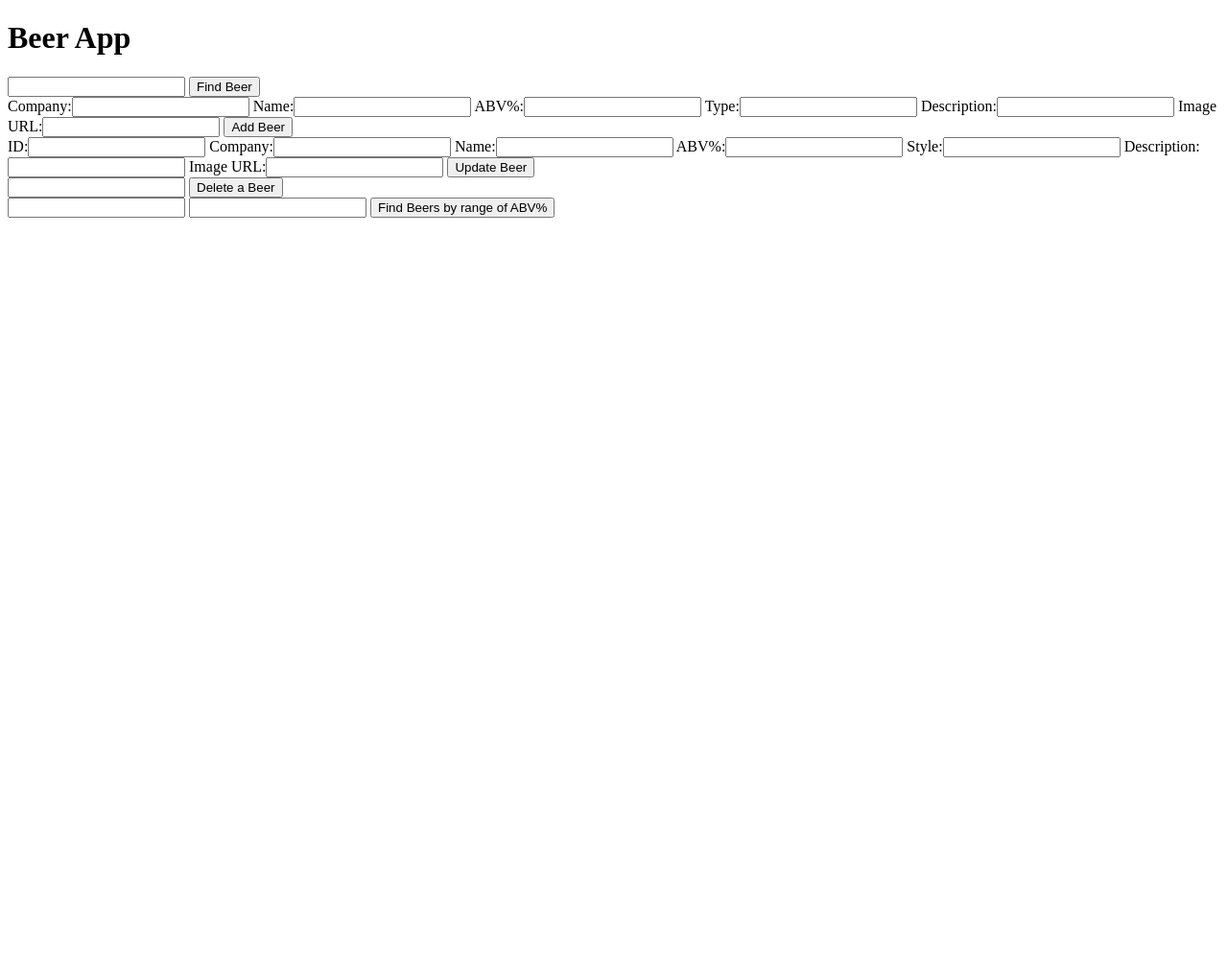
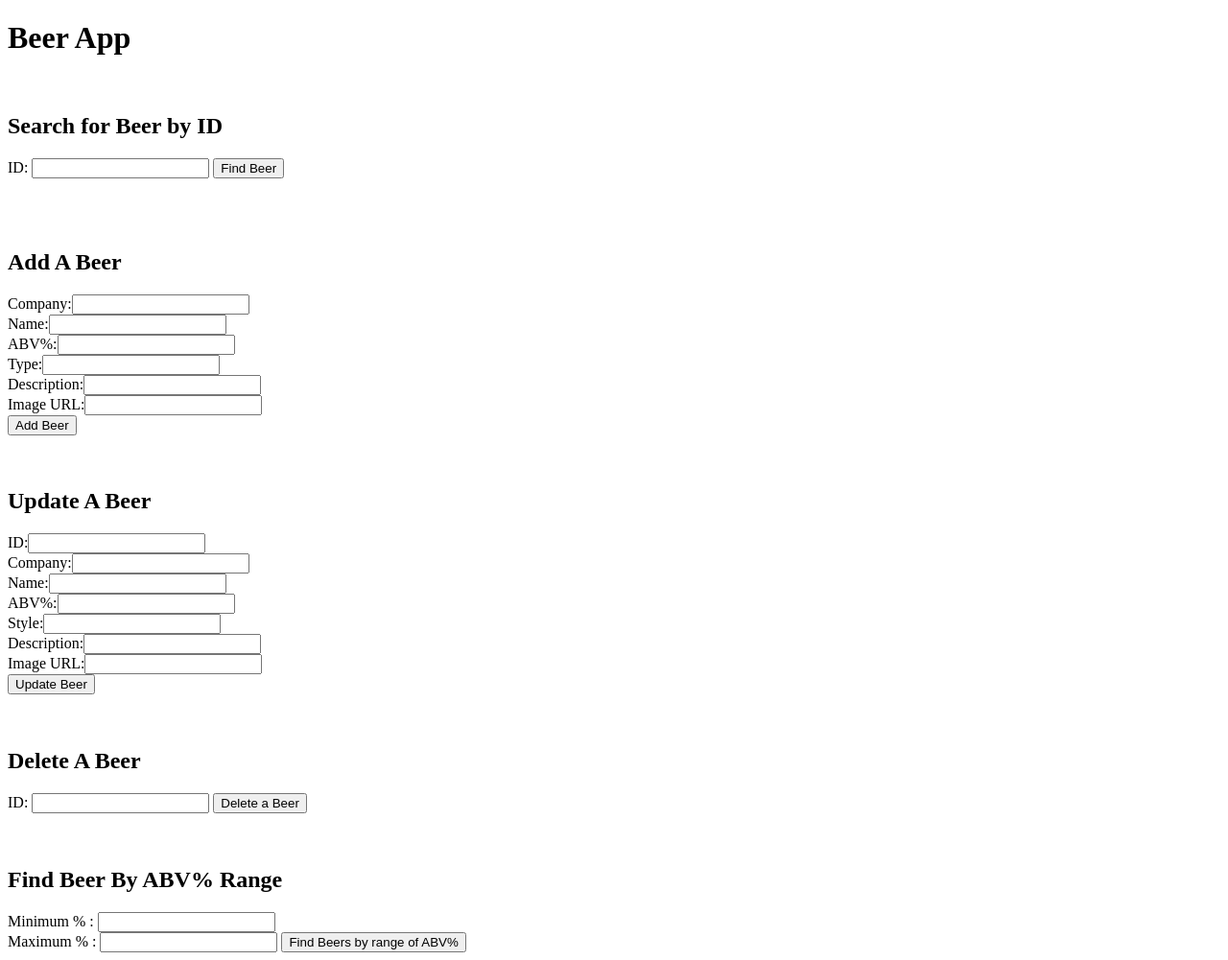
Before and after one commit to ZackTheAwkward/EventTrackerProject, a web app: page / in a window 1280 px wide. Shown: the whole page at 96% size. Before the commit the page ends 800 px from the top, so only its background shows below. Run offline with its HTML, style and script files only (its server is not run), Linux system fonts and the light colour scheme; data that the repository does not hold is empty.

Commit message:
fixed search by ABV range function, added more elements to make index page more readable

```diff
--- a/BeerTrackerREST/src/main/webapp/index.html
+++ b/BeerTrackerREST/src/main/webapp/index.html
@@ -8,50 +8,79 @@
 <body>
   <h1>Beer App</h1>
 
+<br>
 
 
+<h2>Search for Beer by ID</h2>
 <form name="findBeer">
-<input type="number" name="beerId">
+ID: <input type="number" name="beerId">
 <button name="lookup">Find Beer</button>
 </form>
+<br>
+<br>
+<br>
 
 <div id="output">
     <div id="beerData"></div>
   </div>
 
 
-
+<h2>Add A Beer</h2>
  <form name="createBeerForm">
 
     Company:<input type="text" name="company">
+    <br>
     Name:<input type="text" name="name">
+    <br>
     ABV%:<input type="number" name="abv">
+    <br>
     Type:<input type="text" name="type">
+    <br>
     Description:<input type="text" name="description">
+    <br>
     Image URL:<input type="text" name="imageUrl">
+    <br>
     <button name="createBeer">Add Beer</button>
   </form>
 
+<br>
+<br>
+
+<h2>Update A Beer</h2>
 <form name="updateBeerForm">
  	ID:<input type="text" name="updateId">
+ 	<br>
     Company:<input type="text" name="updateCompany">
+ 	<br>
     Name:<input type="text" name="name">
+ 	<br>
     ABV%:<input type="number" name="abv">
+ 	<br>
     Style:<input type="text" name="type">
+ 	<br>
     Description:<input type="text" name="description">
+ 	<br>
     Image URL:<input type="text" name="imageUrl">
+ 	<br>
     <button name="updateBeer">Update Beer</button>
   </form>
 
+<br>
+<br>
+
+<h2>Delete A Beer</h2>
 <form name="deleteBeer">
-<input type="number" name="deleteId">
+ID: <input type="number" name="deleteId">
 <button name="lookup">Delete a Beer</button>
 </form>
+<br>
+<br>
 
-
+<h2>Find Beer By ABV% Range</h2>
 <form name="findBeerRange">
-<input type="number" name="min">
-<input type="number" name="max">
+Minimum % : <input type="number" name="min">
+<br>
+Maximum % : <input type="number" name="max">
 <button name="range">Find Beers by range of ABV%</button>
 </form>
 
--- a/BeerTrackerREST/src/main/webapp/js/eventFunctions.js
+++ b/BeerTrackerREST/src/main/webapp/js/eventFunctions.js
@@ -27,7 +27,7 @@ function init() {
 
 
 	//Event Listener for Put Method(Updating Beer)
-	document.updateBeerForm.updateBeer.addEventListener('click', function(event){
+	document.updateBeerForm.updateBeer.addEventListener('click', function(event) {
 		event.preventDefault();
 		let updateId = document.updateBeerForm.updateId.value;
 		console.log(updateId);
@@ -37,7 +37,7 @@ function init() {
 	});
 
 
-document.deleteBeer.lookup.addEventListener('click', function(event){
+	document.deleteBeer.lookup.addEventListener('click', function(event) {
 		event.preventDefault();
 		let deleteId = document.deleteBeer.deleteId.value;
 		console.log(deleteId);
@@ -46,7 +46,7 @@ document.deleteBeer.lookup.addEventListener('click', function(event){
 		}
 	});
 
-document.findBeerRange.range.addEventListener('click', function(event){
+	document.findBeerRange.range.addEventListener('click', function(event) {
 		event.preventDefault();
 		let min = document.findBeerRange.min.value;
 		let max = document.findBeerRange.max.value;
@@ -172,7 +172,7 @@ function updateBeer(updateId) {
 		}
 	};
 	let beer = {
-		id : document.updateBeerForm.updateId.value,
+		id: document.updateBeerForm.updateId.value,
 		name: document.updateBeerForm.name.value,
 		type: document.updateBeerForm.type.value,
 		abv: document.updateBeerForm.abv.value,
@@ -186,30 +186,44 @@ function updateBeer(updateId) {
 
 }
 
-function deleteBeer(deleteId){
+function deleteBeer(deleteId) {
+	let beerDiv = document.getElementById('beerData');
+	beerDiv.textContent = '';
 	let xhr = new XMLHttpRequest();
 	xhr.open('DELETE', 'api/beers/' + deleteId);
 	xhr.onreadystatechange = function() {
 		if (xhr.readyState === 4) {
 			if (xhr.status === 204) {
 				console.log('Deleted');
+				let h2 = document.createElement('h2');
+				h2.textContent = "You have deleted the beer with the ID of " + deleteId;
+				beerDiv.appendChild(h2);
 			}
 		} else {
 			console.log('Beer not found');
 		}
 	}
 	xhr.send();
+
 };
 
-function findBeerByABVRange(min, max){
+function findBeerByABVRange(min, max) {
+	let beerDiv = document.getElementById('beerData');
+	beerDiv.textContent = '';
 	let xhr = new XMLHttpRequest();
-	xhr.open('GET', 'api/beers/search/abv/'+min+'/'+max);
+	xhr.open('GET', 'api/beers/search/abv/' + min + '/' + max);
 	xhr.onreadystatechange = function() {
 		if (xhr.readyState === 4) {
 			if (xhr.status === 200) {
 				let beer = JSON.parse(xhr.responseText);
-				for(let i = 0; i < beer.length; i++){
-					displayBeer(beer);
+				let h1 = document.createElement('h1');
+				h1.textContent = 'Beer by ABV% in the range of ' + min + '% and ' + max + '%';
+				beerDiv.appendChild(h1);
+				for (let i = 0; i < beer.length; i++) {
+					let li = document.createElement('li');
+					li.textContent = 'Name: ' + beer[i].name + ' ABV:' + beer[i].abv + '%';
+					beerDiv.appendChild(li);
+
 				}
 			}
 		} else {
```
Lines whose indentation alone changed are shown as unchanged.
